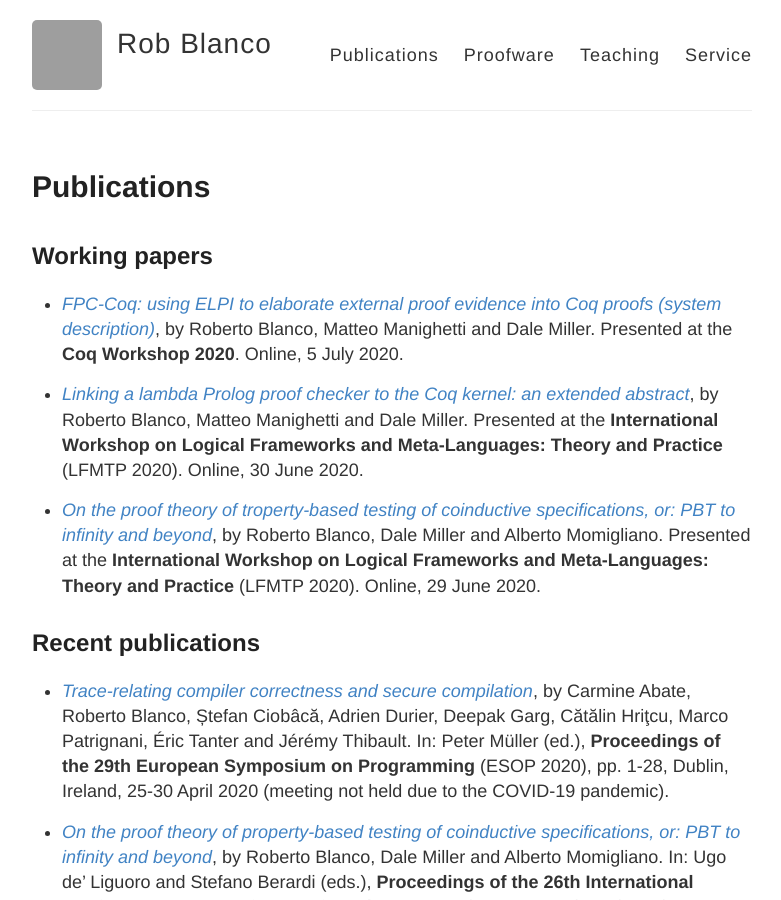
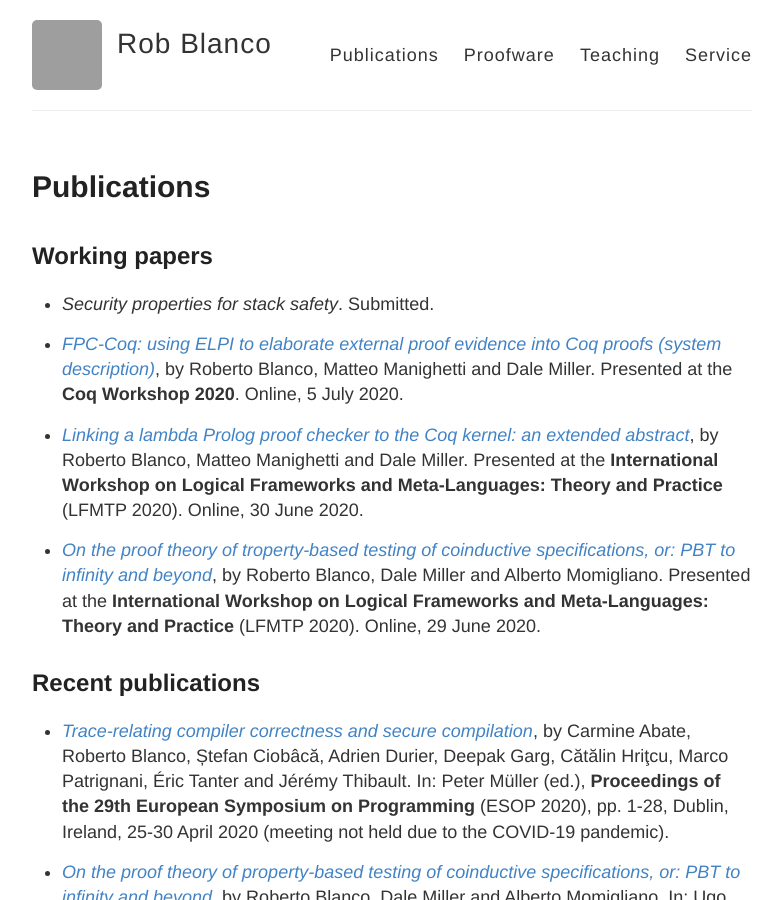
Before and after one commit to robblanco/robblanco.github.io, a Jekyll site: the page built from publications.md, in a window 1280 px wide and 900 px high. Shown: the whole window, without its empty margins (248-1029 px from the left). Built offline with Jekyll 4.4.1, drawn with Linux system fonts in a browser that asks for light colours; grey boxes are pictures that could not be loaded.

Commit message:
Submission

```diff
--- a/publications.md
+++ b/publications.md
@@ -5,6 +5,9 @@ permalink: /publications/
 ---
 
 ## Working papers
+
+* *Security properties for stack safety*.
+  Submitted.
 
 * [*FPC-Coq: using ELPI to elaborate external proof evidence into Coq proofs
   (system description)*](
```
